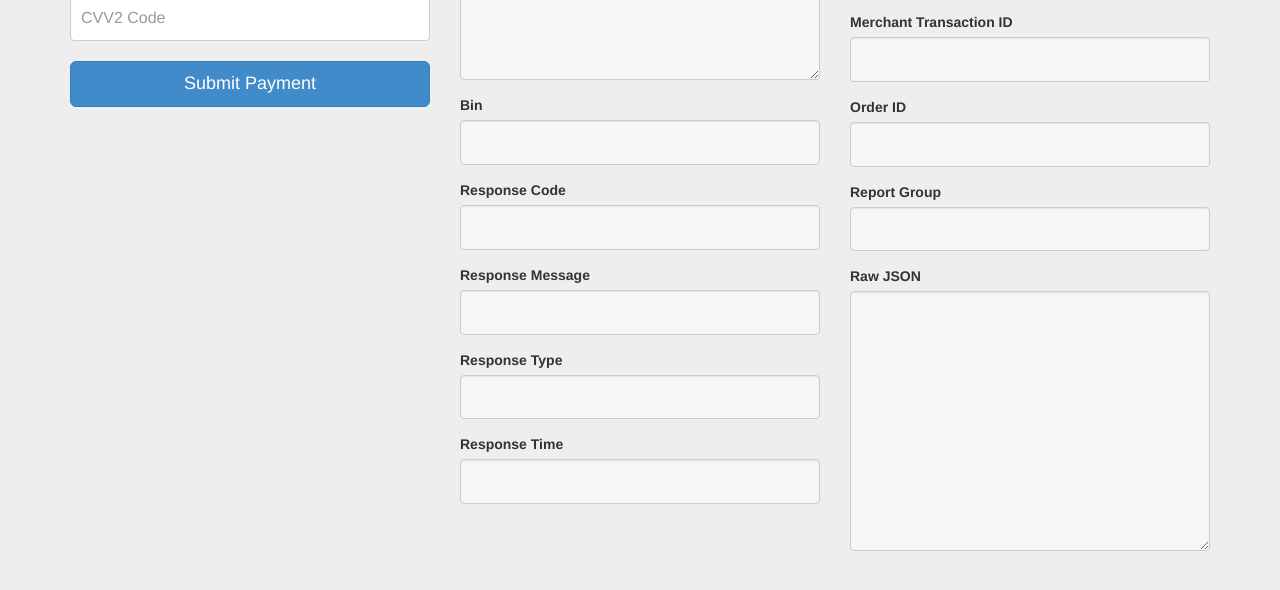
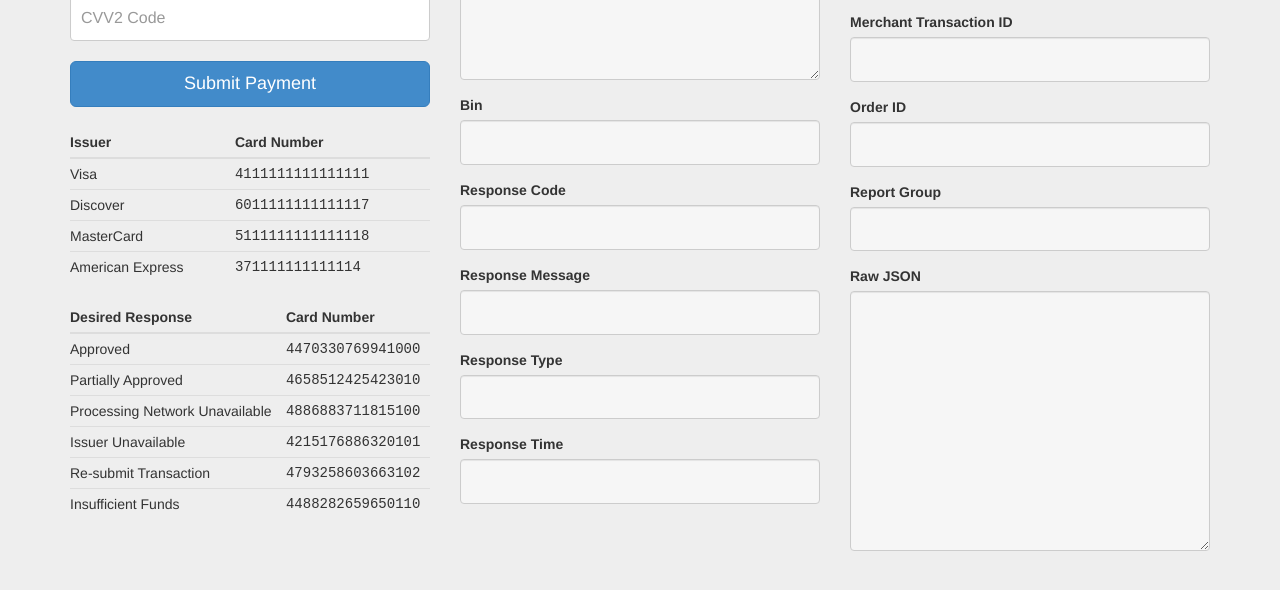
Before and after one commit to Jeff-Lewis/litle-example, a plain HTML site: page index.html in a window 1280 px wide. Shown: the part 136-726 px from the top of the page. Drawn offline with Linux system fonts and the light colour scheme.

Commit message:
Add example cards from Litle docs, and generic cards from different issuers
Litle card numbers are from: https://github.com/LitleCo/litle-sdk-documentation/blob/master/Credit%20Card%20Numbers%20For%20Responses.txt

```diff
--- a/css/paypage.css
+++ b/css/paypage.css
@@ -47,6 +47,18 @@ button {
     margin: 20px 0;
 }
 
+/* List of example cards */
+table {
+    margin-top: 20px;
+}
+.table-condensed > thead > tr > th,
+.table-condensed > tbody > tr > td {
+    padding: 5px 0;
+}
+
+table td:nth-child(2) {
+    font-family: monospace;
+}
 
 /* Lower font size for the prettyprinted json */
 #response__rawJSON {
--- a/index.html
+++ b/index.html
@@ -15,11 +15,7 @@
 
 <body>
 
-
-
     <div class="container">
-
-
         <div class="row">
             <div class="col-md-4 payment-section">
                 <h2 class="payment-header">Payment Details</h2>
@@ -34,6 +30,68 @@
                 <input type="hidden" id="request__reportGroup"   name="request$reportGroup" value="n/a">
 
                 <button id="submit-payment" class="btn btn-lg btn-primary btn-block" type="submit">Submit Payment</button>
+
+                <table class="table table-condensed">
+                    <thead>
+                        <tr>
+                            <th>Issuer</th>
+                            <th>Card Number</th>
+                        </tr>
+                    </thead>
+                    <tbody>
+                        <tr>
+                            <td>Visa</td>
+                            <td>4111111111111111</td>
+                        </tr>
+                        <tr>
+                            <td>Discover</td>
+                            <td>6011111111111117</td>
+                        </tr>
+                        <tr>
+                            <td>MasterCard</td>
+                            <td>5111111111111118</td>
+                        </tr>
+                        <tr>
+                            <td>American Express</td>
+                            <td>371111111111114</td>
+                        </tr>
+                    </tbody>
+                </table>
+
+                <table class="table table-condensed">
+                    <thead>
+                        <tr>
+                            <th>Desired Response</th>
+                            <th>Card Number</th>
+                        </tr>
+                    </thead>
+                    <tbody>
+                        <tr>
+                            <td>Approved</td>
+                            <td>4470330769941000</td>
+                        </tr>
+                        <tr>
+                            <td>Partially Approved</td>
+                            <td>4658512425423010</td>
+                        </tr>
+                        <tr>
+                            <td>Processing Network Unavailable</td>
+                            <td>4886883711815100</td>
+                        </tr>
+                        <tr>
+                            <td>Issuer Unavailable</td>
+                            <td>4215176886320101</td>
+                        </tr>
+                        <tr>
+                            <td>Re-submit Transaction</td>
+                            <td>4793258603663102</td>
+                        </tr>
+                        <tr>
+                            <td>Insufficient Funds</td>
+                            <td>4488282659650110</td>
+                        </tr>
+                    </tbody>
+                </table>
             </div>
 
             <div class="col-md-8">
```
